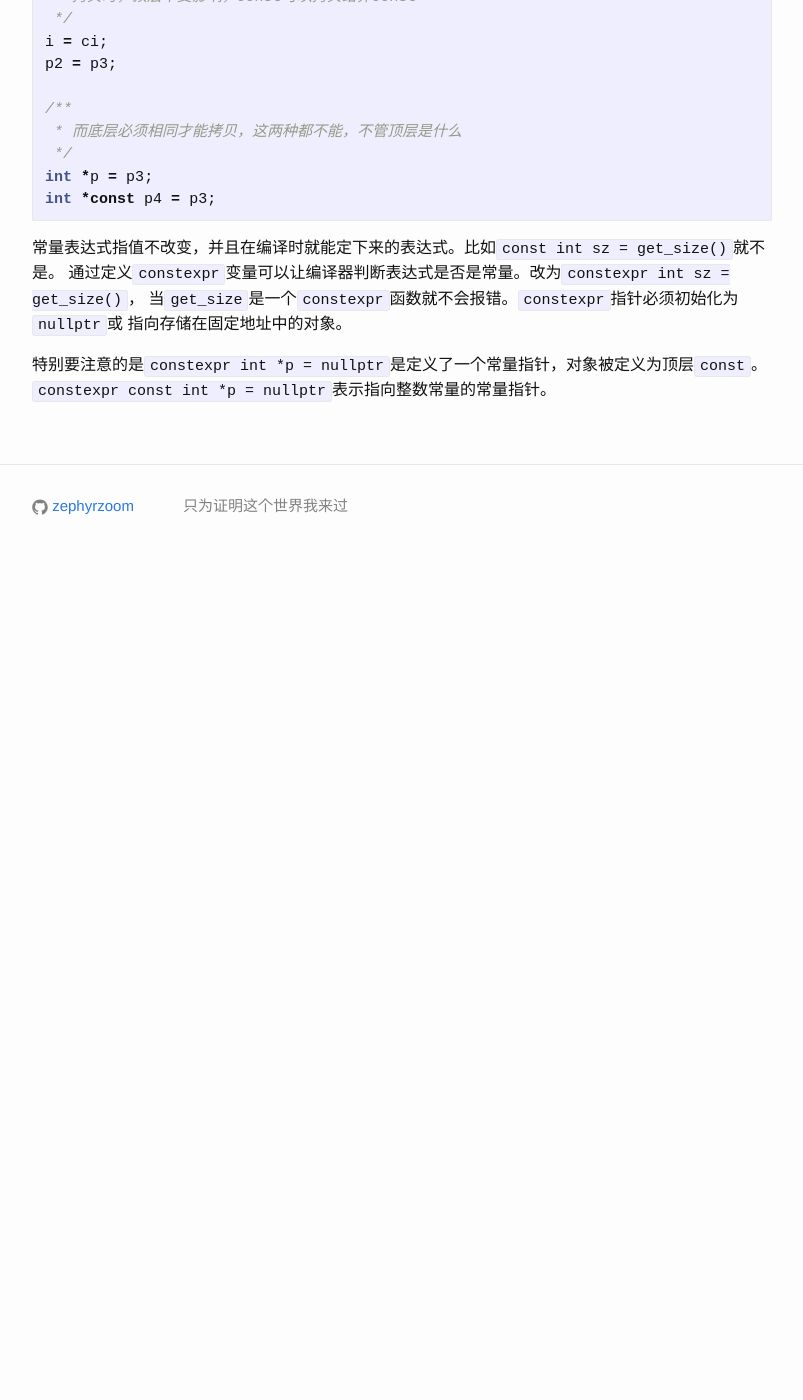
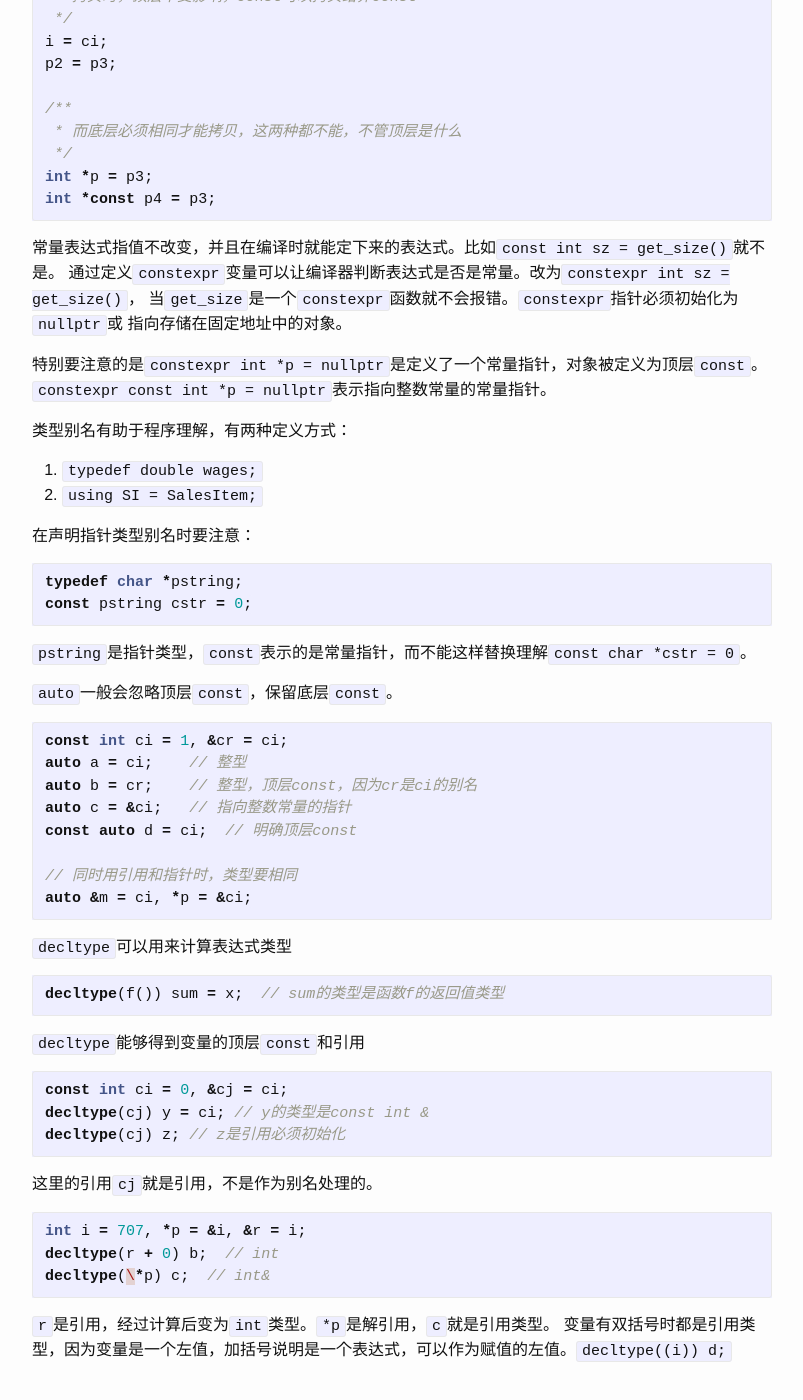
Before and after one commit to zephyrzoom/zephyrzoom.github.io, a Jekyll site: the page built from _posts/2016-08-11-cpp.md, in a window 1280 px wide and 1400 px high, scrolled down 4185 px. Shown: the whole window, without its empty margins (238-1041 px from the left). Built offline with Jekyll 4.4.1, drawn with Linux system fonts in a browser that asks for light colours; before the commit the page ends 4762 px from its top, so only the background shows below that.

Commit message:
update cpp

````diff
--- a/_posts/2016-08-11-cpp.md
+++ b/_posts/2016-08-11-cpp.md
@@ -214,3 +214,52 @@ int *const p4 = p3;
 
 特别要注意的是`constexpr int *p = nullptr`是定义了一个常量指针，对象被定义为顶层`const`。
 `constexpr const int *p = nullptr`表示指向整数常量的常量指针。
+
+类型别名有助于程序理解，有两种定义方式：
+
+1. `typedef double wages;`
+2. `using SI = SalesItem;`
+
+在声明指针类型别名时要注意：
+
+```c++
+typedef char *pstring;
+const pstring cstr = 0;
+```
+`pstring`是指针类型，`const`表示的是常量指针，而不能这样替换理解`const char *cstr = 0`。
+
+`auto`一般会忽略顶层`const`，保留底层`const`。
+
+```c++
+const int ci = 1, &cr = ci;
+auto a = ci;    // 整型
+auto b = cr;    // 整型，顶层const，因为cr是ci的别名
+auto c = &ci;   // 指向整数常量的指针
+const auto d = ci;  // 明确顶层const
+
+// 同时用引用和指针时，类型要相同
+auto &m = ci, *p = &ci;
+```
+
+`decltype`可以用来计算表达式类型
+
+```c++
+decltype(f()) sum = x;  // sum的类型是函数f的返回值类型
+```
+
+`decltype`能够得到变量的顶层`const`和引用
+
+```c++
+const int ci = 0, &cj = ci;
+decltype(cj) y = ci; // y的类型是const int &
+decltype(cj) z; // z是引用必须初始化
+```
+这里的引用`cj`就是引用，不是作为别名处理的。
+
+```c++
+int i = 707, *p = &i, &r = i;
+decltype(r + 0) b;  // int
+decltype(\*p) c;  // int&
+```
+`r`是引用，经过计算后变为`int`类型。`*p`是解引用，`c`就是引用类型。
+变量有双括号时都是引用类型，因为变量是一个左值，加括号说明是一个表达式，可以作为赋值的左值。`decltype((i)) d;`
````
